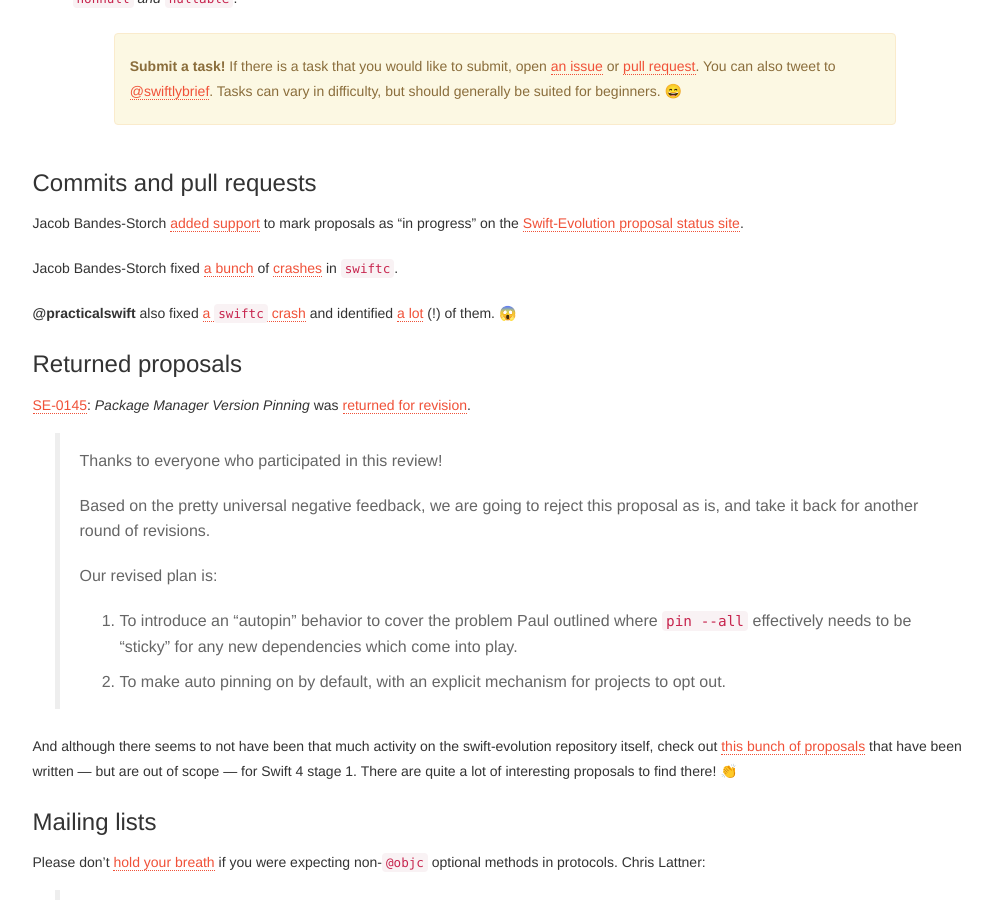
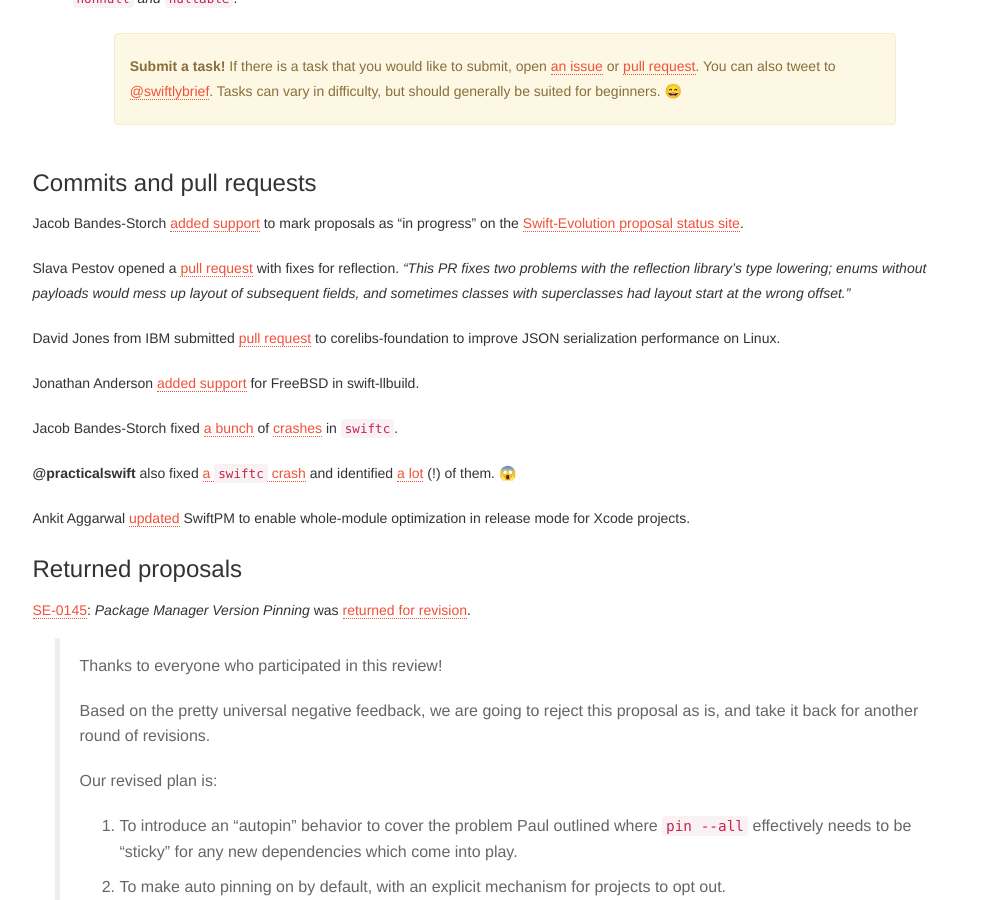
Before and after one commit to SwiftWeekly/swiftweekly.github.io, a Jekyll site: the page built from _posts/2016-11-17-issue-47.md, in a window 1280 px wide and 900 px high, scrolled down 690 px. Shown: the whole window, without its empty margins (135-1127 px from the left). Built offline with Jekyll 4.4.1, drawn with Linux system fonts in a browser that asks for light colours; nearby versions of some CDN libraries.

Commit message:
add a few more commits

```diff
--- a/_posts/2016-11-17-issue-47.md
+++ b/_posts/2016-11-17-issue-47.md
@@ -20,9 +20,17 @@
 
 Jacob Bandes-Storch [added support](https://github.com/apple/swift-evolution/pull/558) to mark proposals as "in progress" on the [Swift-Evolution proposal status site](http://apple.github.io/swift-evolution/).
 
+Slava Pestov opened a [pull request](https://github.com/apple/swift/pull/5732) with fixes for reflection. *"This PR fixes two problems with the reflection library's type lowering; enums without payloads would mess up layout of subsequent fields, and sometimes classes with superclasses had layout start at the wrong offset."*
+
+David Jones from IBM submitted [pull request](https://github.com/apple/swift-corelibs-foundation/pull/718) to corelibs-foundation to improve JSON serialization performance on Linux.
+
+Jonathan Anderson [added support](https://github.com/apple/swift-llbuild/pull/38) for FreeBSD in swift-llbuild.
+
 Jacob Bandes-Storch fixed [a bunch](https://github.com/apple/swift/pull/5763) of [crashes](https://github.com/apple/swift/pull/5751) in `swiftc`.
 
 **@practicalswift** also fixed [a `swiftc` crash](https://github.com/apple/swift/pull/5760) and identified [a lot](https://github.com/apple/swift/pulls?utf8=✓&q=is%3Apr%20is%3Aclosed%20is%3Amerged%20author%3Apracticalswift%20swiftc%20) (!) of them. 😱
+
+Ankit Aggarwal [updated](https://github.com/apple/swift-package-manager/pull/792) SwiftPM to enable whole-module optimization in release mode for Xcode projects.
 
 ### Returned proposals
 
```
